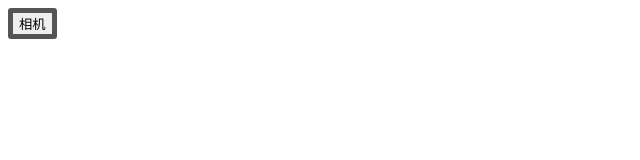
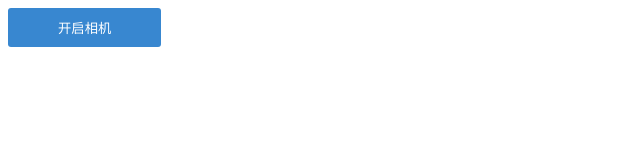
Before and after one commit to hellocy/webcam, a plain HTML site: page index.html in a window 1280 px wide. Shown: the whole page, without its empty margins (0-640 px from the left). Drawn offline with Linux system fonts and the light colour scheme.

Commit message:
Update index.html

```diff
--- a/index.html
+++ b/index.html
@@ -5,24 +5,25 @@
 <title>在线拍照功能</title>
 
 <style type="text/css">
-	#box{width:330px; height:240px; margin:20px 50px}
 	.camera{
-		border: 5px solid #555;
+		border: 0;
 		border-radius:3px;
+		padding: 10px 50px;
+		background:#3887d0;
+		color:#fff;
+		cursor:pointer;
 	}
-	.btn{height:35px;padding:10px 25px; border:0; background: #bbddff; margin-top:10px;cursor:pointer}
-	#results{margin-top:50px}
 </style>
 </head>
 
 <body>
-	<button class="camera">相机</button>
+	<button class="camera">开启相机</button>
    	<script type="text/javascript" src="jquery-1.11.0.min.js"></script>
 	<script type="text/javascript" src="layer/layer.js"></script>
 	<script type="text/javascript" src="jquery.webcam.js"></script>
    	<script language="JavaScript">
    		$(".camera").photo({
-    		api_url: 'http://csm.hqygou.com/order/order/uploadfile', // URL to upload script
+    			api_url: 'http://csm.hqygou.com/order/order/uploadfile', // URL to upload script
 			swf_url: 'webcam.swf', // URI to webcam.swf movie (defaults to cwd)
 			shutter_url: 'shutter.mp3', // URI to shutter.mp3 sound
 			quality: 90, // JPEG quality (1 - 100)
```
